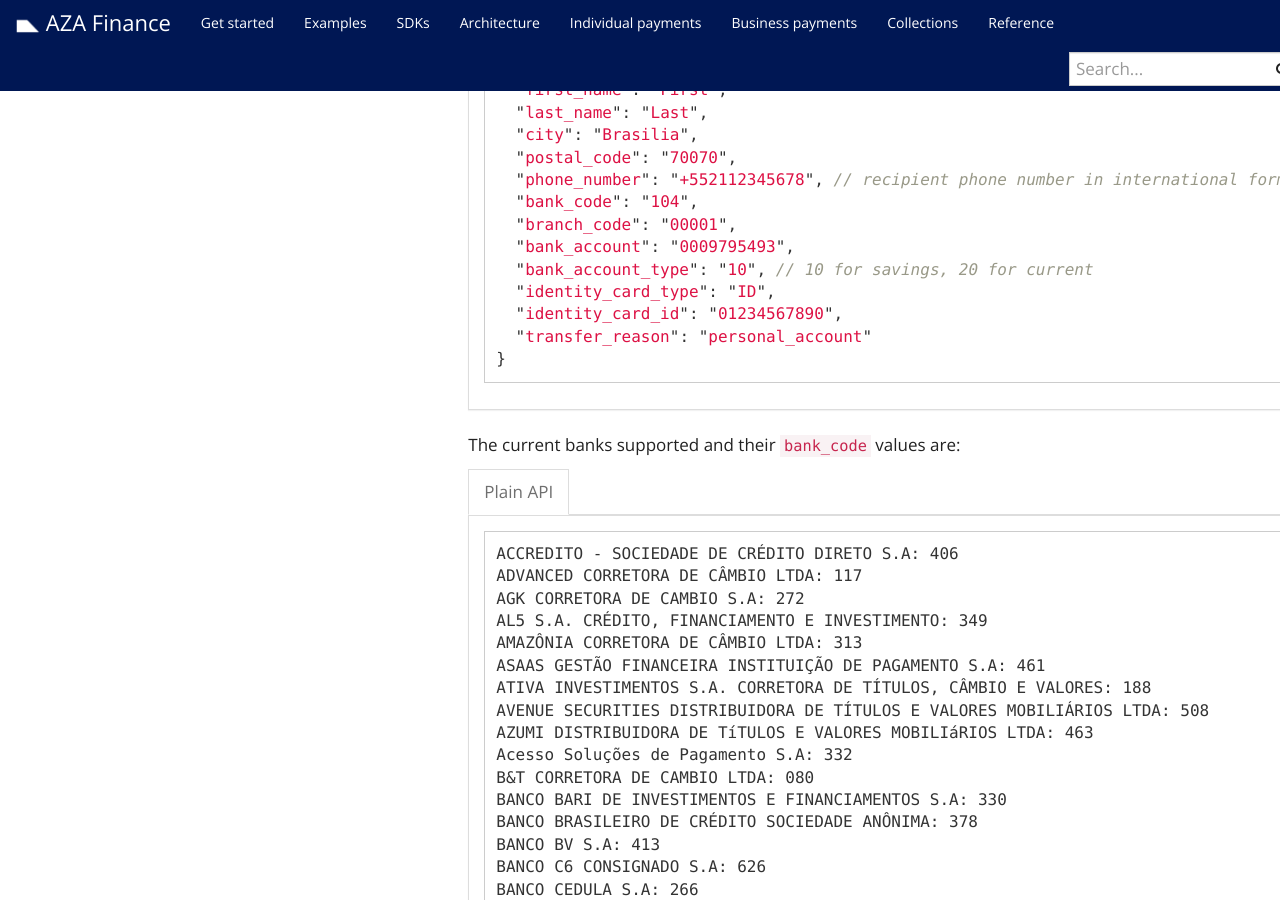
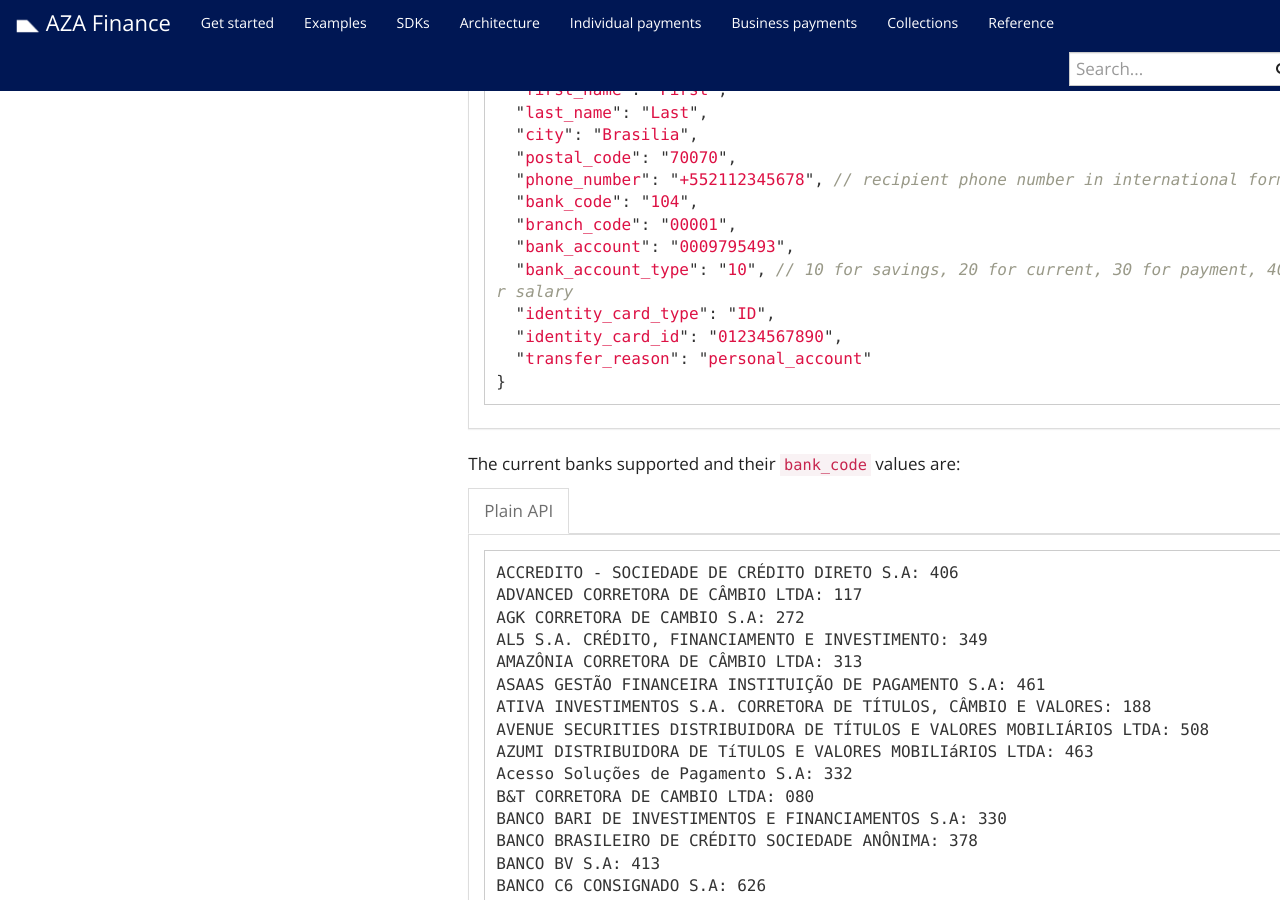
Before and after one commit to transferzero/api-documentation, a Jekyll site: the page built from _docs/individual-payments.md, in a window 1280 px wide and 900 px high, scrolled down 26354 px. Built offline with Jekyll 4.4.1, drawn with Linux system fonts in a browser that asks for light colours; nearby versions of some CDN libraries; comment, search, counter and statistics services are not loaded.

Commit message:
BTA-11203 Add new account types for BRL

```diff
--- a/_includes/corridors/brl-bank.md
+++ b/_includes/corridors/brl-bank.md
@@ -49,7 +49,7 @@ For Brazilian bank account payments using bank code and account number please us
   "bank_code": "104",
   "branch_code": "00001",
   "bank_account": "0009795493",
-  "bank_account_type": "10", // 10 for savings, 20 for current
+  "bank_account_type": "10", // 10 for savings, 20 for current, 30 for payment, 40 for salary
   "identity_card_type": "ID",
   "identity_card_id": "01234567890",
   "transfer_reason": "personal_account"
```
